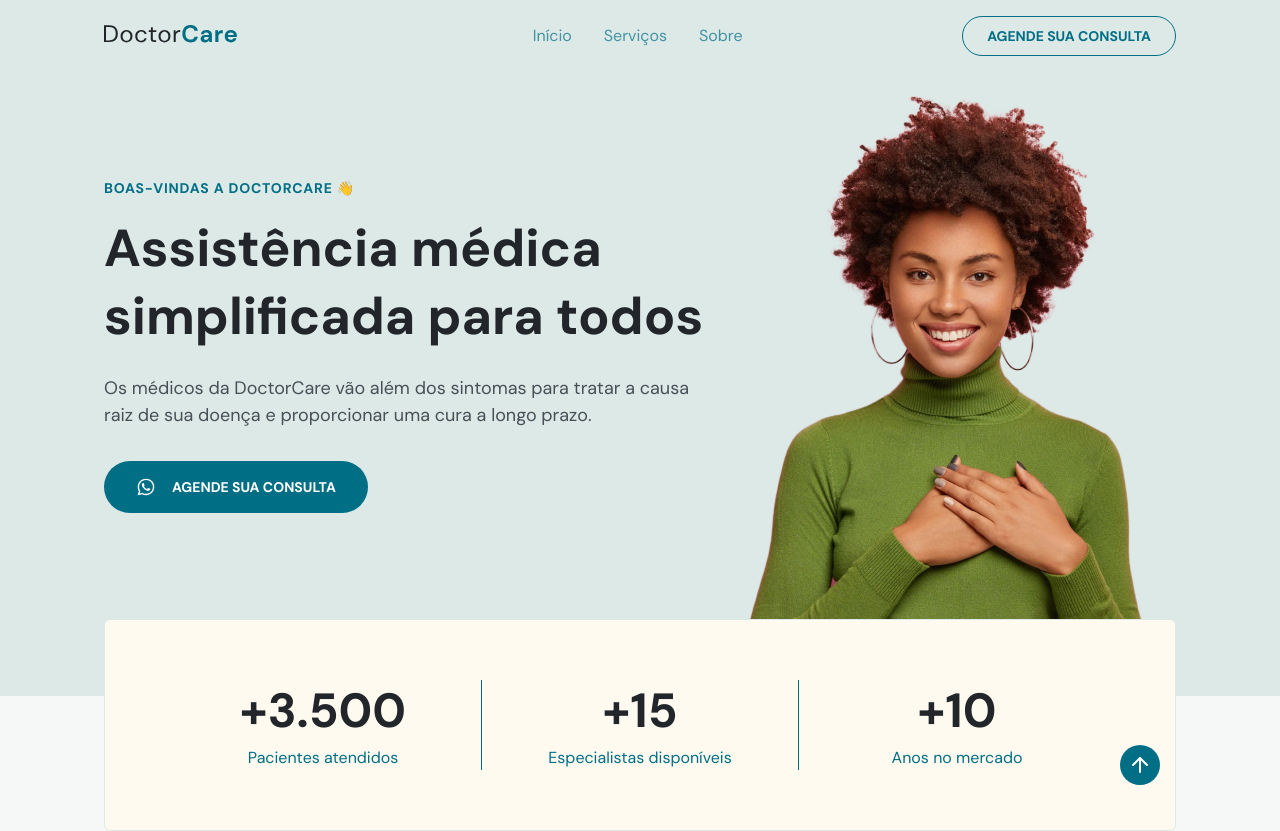
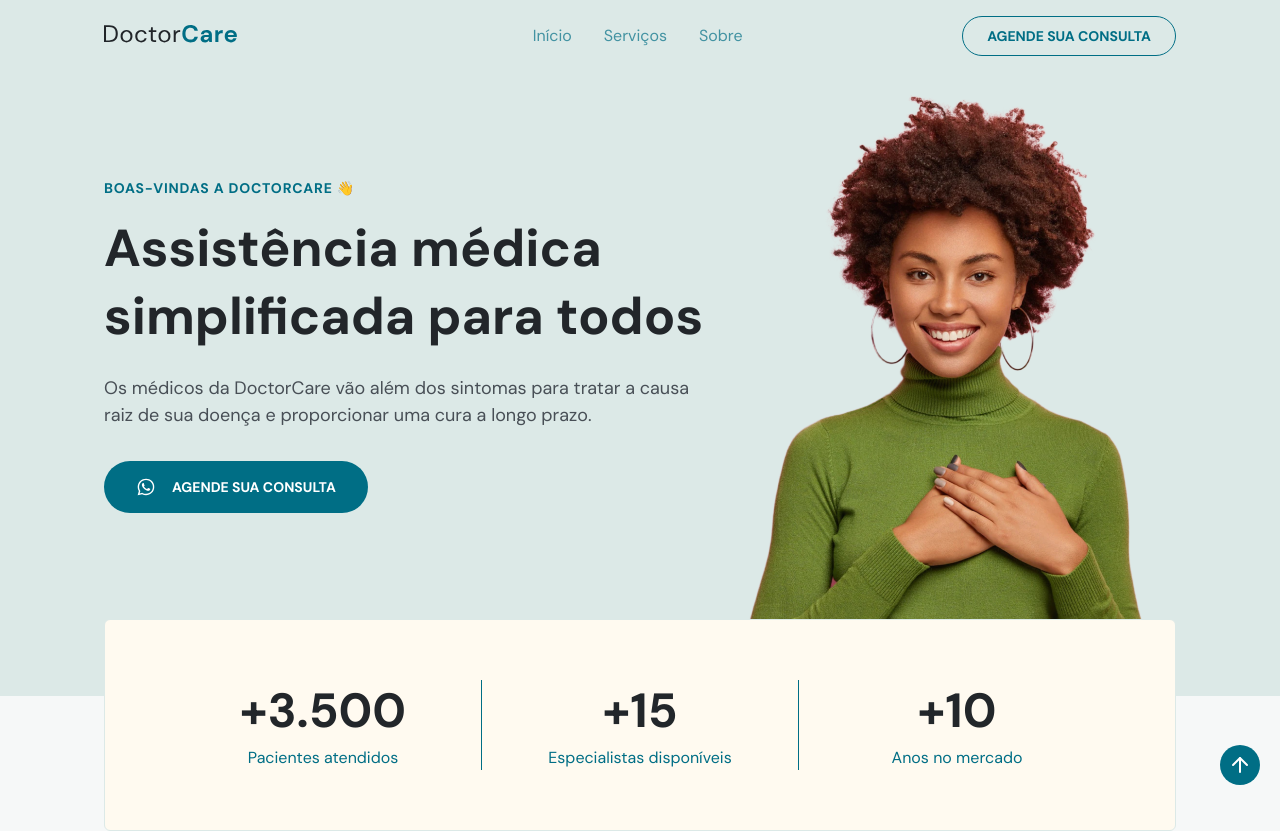
Before and after one commit to apolomoraes/DoctorCare, a plain HTML site: page index.html in a window 1280 px wide. Shown: the top 831 px of the page. Drawn offline with nearby package versions, Linux system fonts and the light colour scheme.

Commit message:
right button

```diff
--- a/style.css
+++ b/style.css
@@ -515,7 +515,7 @@ footer .social-links {
 #backToTopButton {
   position: fixed;
   bottom: 1rem;
-  right: 12rem;
+  right: 2rem;
 
   opacity: 0;
   visibility: hidden;
```
